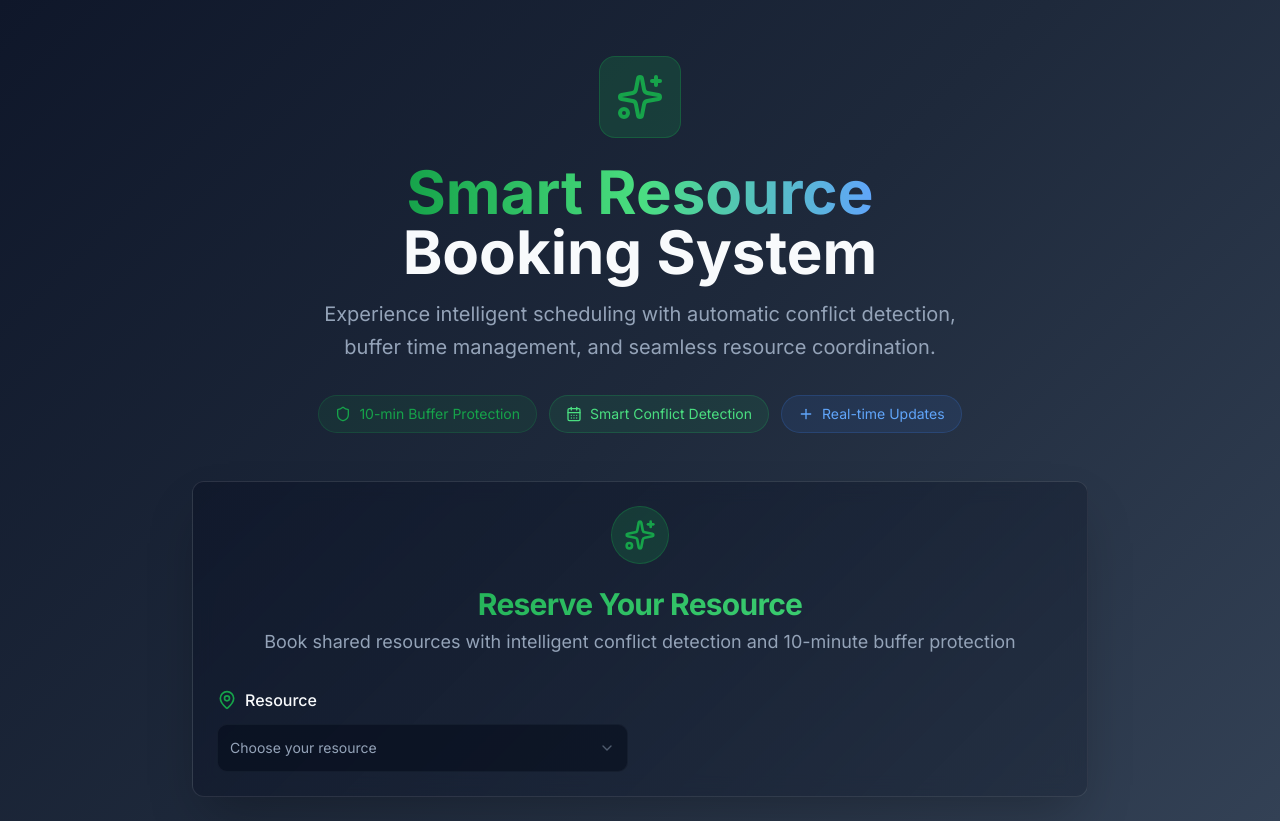
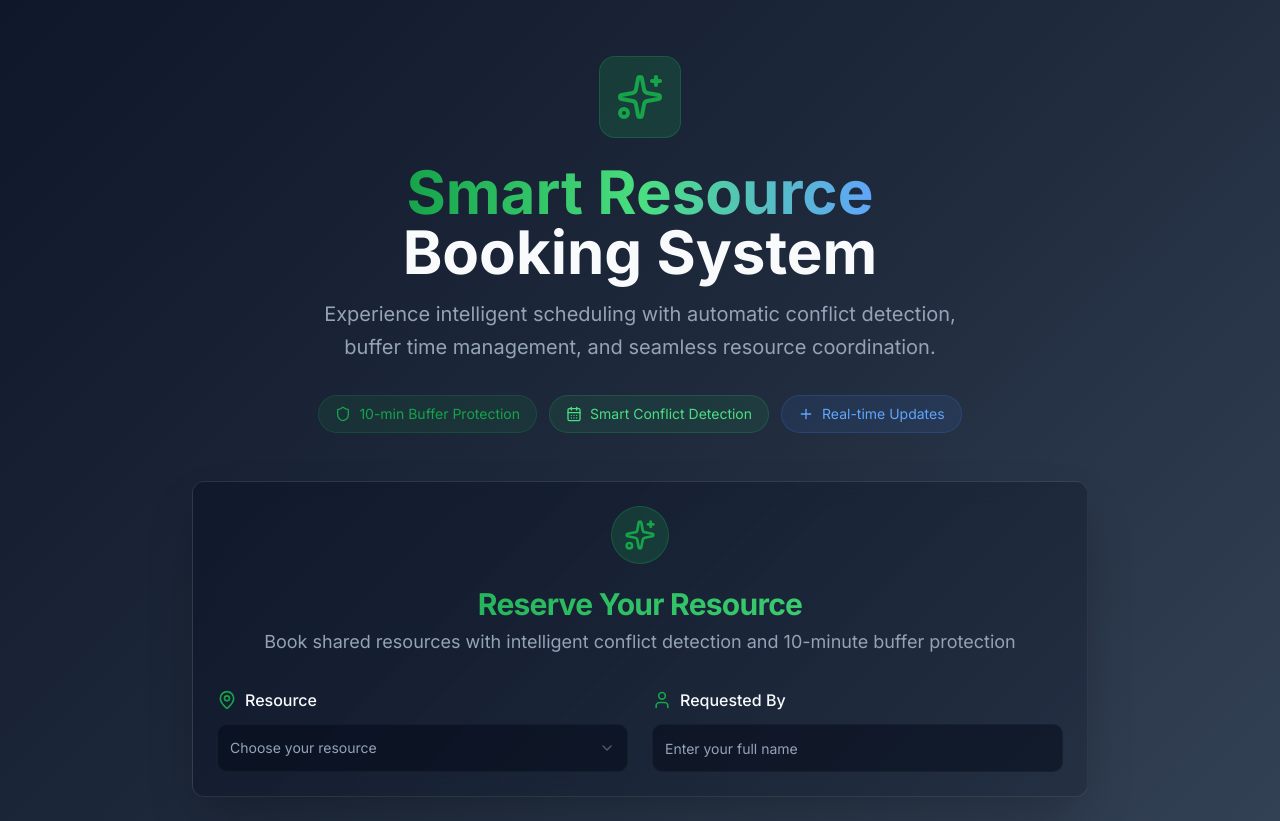
Before and after one commit to wolfiee42/resource-booking-system, a Next.js app: page / in a window 1280 px wide. Built offline with nearby package versions, Linux system fonts and the light colour scheme.

Commit message:
feat: implemented user name input form.

```diff
--- a/components/BookingForm.tsx
+++ b/components/BookingForm.tsx
@@ -1,6 +1,6 @@
 "use client";
 
-import { useState } from "react";
+import { ChangeEvent, useState } from "react";
 import { RESOURCES, TBookingFormData } from "@/types/booking";
 
 import {
@@ -18,8 +18,9 @@
   SelectTrigger,
   SelectValue,
 } from "@/components/ui/select";
+import { Input } from "@/components/ui/input";
 
-import { MapPin, Sparkles } from "lucide-react";
+import { MapPin, Sparkles, User } from "lucide-react";
 
 export default function BookingForm() {
   const [formData, setFormData] = useState<TBookingFormData>({
@@ -79,7 +80,7 @@
                   <SelectTrigger className="h-12 bg-background/50 border-border/50 hover:bg-background/80 transition-colors">
                     <SelectValue placeholder="Choose your resource" />
                   </SelectTrigger>
-                  <SelectContent className="bg-card/95 backdrop-blur-sm border-border/50">
+                  <SelectContent className="bg-card/95 border-border/50">
                     {RESOURCES.map((resource) => (
                       <SelectItem
                         key={resource}
@@ -92,6 +93,26 @@
                   </SelectContent>
                 </Select>
               </div>
+              <div className="space-y-3">
+                <Label
+                  htmlFor="requestedBy"
+                  className="flex items-center gap-2 text-base font-medium"
+                >
+                  <User className="h-5 w-5 text-primary" />
+                  Requested By
+                </Label>
+                <Input
+                  id="requestedBy"
+                  type="text"
+                  placeholder="Enter your full name"
+                  value={formData.requestedBy}
+                  onChange={(e: ChangeEvent<HTMLInputElement>) =>
+                    handleInputChange("requestedBy", e.target.value)
+                  }
+                  className="h-12 bg-background/50 border-border/50 hover:bg-background/80 transition-colors"
+                  required
+                />
+              </div>
             </div>
           </form>
         </CardContent>
--- /dev/null
+++ b/components/ui/input.tsx
@@ -0,0 +1,22 @@
+import * as React from "react"
+
+import { cn } from "@/lib/utils"
+
+const Input = React.forwardRef<HTMLInputElement, React.ComponentProps<"input">>(
+  ({ className, type, ...props }, ref) => {
+    return (
+      <input
+        type={type}
+        className={cn(
+          "flex h-10 w-full rounded-md border border-input bg-background px-3 py-2 text-base ring-offset-background file:border-0 file:bg-transparent file:text-sm file:font-medium file:text-foreground placeholder:text-muted-foreground focus-visible:outline-none focus-visible:ring-2 focus-visible:ring-ring focus-visible:ring-offset-2 disabled:cursor-not-allowed disabled:opacity-50 md:text-sm",
+          className
+        )}
+        ref={ref}
+        {...props}
+      />
+    )
+  }
+)
+Input.displayName = "Input"
+
+export { Input }
```
